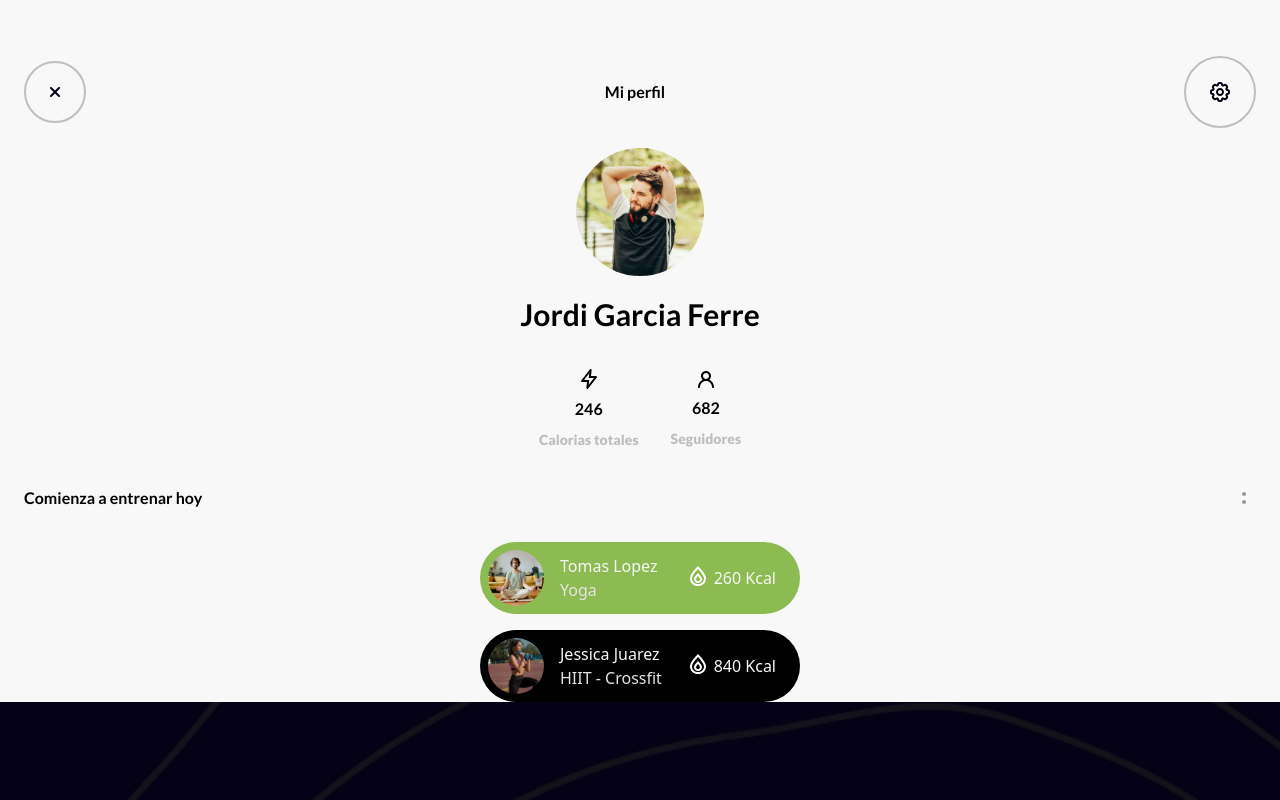
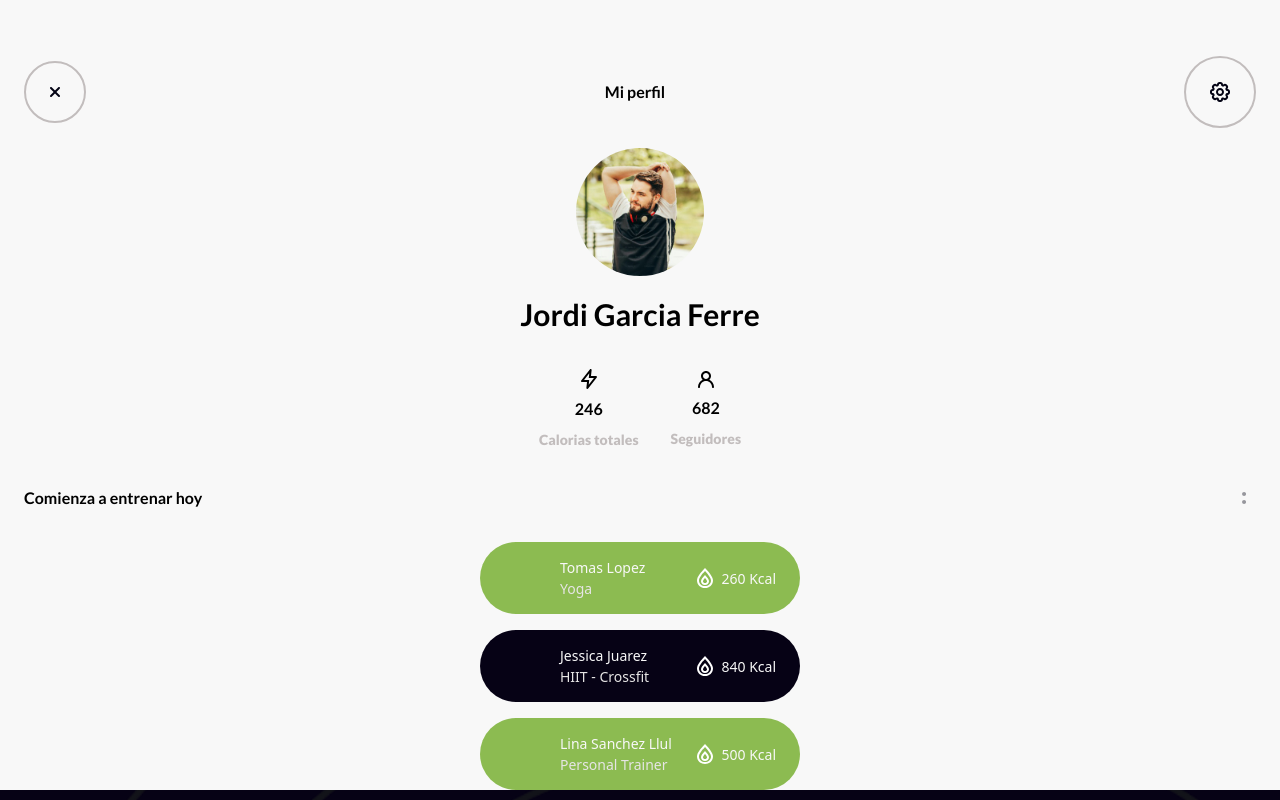
Before and after one commit to igrowker/i002-fitfusion-front, a React (Vite) app: page /profile in a window 1280 px wide. Built offline with nearby package versions, Linux system fonts and the light colour scheme.

Commit message:
moving teacher classes to reusable component

```diff
--- a/src/components/TeacherBanner.tsx
+++ b/src/components/TeacherBanner.tsx
@@ -1,13 +1,26 @@
-
+import { useUser } from "../hooks/useUser";
 
 export default function TeacherBanner() {
+  const { data } = useUser();
+
   return (
-    <div className=" flex flex-row bg-lima-200 gap-4 p-2 rounded-full justify-between items-center w-80">
+    <>
+      {data?.map((user) => (
+        <div
+          key={user.id}
+          className={`flex flex-row gap-4 p-2 rounded-full justify-between items-center w-80 ${
+            user.id % 2 !== 0 ? " bg-lima-200" : " bg-black-bg"
+          }`}
+        >
           <div className=" flex flex-row gap-4 items-center">
-      <div className=" rounded-full bg-cover w-14 h-14 bg-[url('/yoga.jfif')] bg-center" />
+            <div
+              className={`rounded-full bg-cover w-14 h-14 bg-[url('/${user.image}.jfif')] bg-center`}
+            />
             <div className=" flex flex-col justify-start">
-        <p className=" text-sm text-white font-medium">Tomas Lopez</p>
-        <p className=" text-sm text-gray-100">Yoga</p>
+              <p className=" text-heading-sm text-white font-medium">
+                {user.name}
+              </p>
+              <p className=" text-heading-sm text-gray-100">{user.activity}</p>
             </div>
           </div>
 
@@ -27,8 +40,12 @@ export default function TeacherBanner() {
               />
             </svg>
 
-      <p className=" font-medium text-white text-sm ">260 Kcal</p>
+            <p className=" font-medium text-white text-heading-sm ">
+              {user.kcal} Kcal
+            </p>
           </div>
         </div>
-  )
+      ))}
+    </>
+  );
 }
--- /dev/null
+++ b/src/hooks/useUser.ts
@@ -0,0 +1,15 @@
+import type { Teacher } from "../types";
+import { db } from "../data/db";
+import { useEffect, useState } from "react";
+
+export const useUser = () => {
+  const [data, setData] = useState<Teacher[]>([]);
+
+  useEffect(() => {
+    setData(db);
+  }, []);
+
+  return {
+    data,
+  };
+};
--- a/src/views/UserProfile.tsx
+++ b/src/views/UserProfile.tsx
@@ -1,3 +1,5 @@
+import TeacherBanner from "../components/TeacherBanner";
+
 export default function UserProfile() {
   return (
     <div className=" bg-white flex flex-col items-center">
@@ -39,7 +41,9 @@ export default function UserProfile() {
       </header>
       <div className=" rounded-full bg-cover  w-32 h-32 bg-[url('/profile.jfif')] mt-5 bg-center" />
 
-      <p className=" font-bold text-heading-lg text-black mt-4 font-lato">Jordi Garcia Ferre</p>
+      <p className=" font-bold text-heading-lg text-black mt-4 font-lato">
+        Jordi Garcia Ferre
+      </p>
 
       <div className=" flex flex-row w-full justify-center items-center pt-8 px-6">
         <div className=" flex flex-col gap-2 items-center justify-center px-4">
@@ -60,7 +64,9 @@ export default function UserProfile() {
 
           <p className=" text-heading text-black font-bold font-lato">246</p>
 
-          <p className=" text-heading-sm text-gray-300 font-black font-lato">Calorias totales</p>
+          <p className=" text-heading-sm text-gray-300 font-black font-lato">
+            Calorias totales
+          </p>
         </div>
 
         <div className=" flex flex-col gap-2 items-center justify-center px-4">
@@ -81,12 +87,16 @@ export default function UserProfile() {
 
           <p className=" text-heading text-black font-bold font-lato">682</p>
 
-          <p className=" text-heading-sm text-gray-300 font-black font-lato">Seguidores</p>
+          <p className=" text-heading-sm text-gray-300 font-black font-lato">
+            Seguidores
+          </p>
         </div>
       </div>
 
       <div className=" flex flex-row w-full justify-between items-center pt-9  px-6">
-        <p className=" font-bold text-heading font-lato">Comienza a entrenar hoy</p>
+        <p className=" font-bold text-heading font-lato">
+          Comienza a entrenar hoy
+        </p>
         <svg
           width="24"
           height="24"
@@ -105,68 +115,8 @@ export default function UserProfile() {
       </div>
 
       <div className=" flex flex-col items-center px-6 mt-8 gap-4">
-
-        <div className=" flex flex-row bg-lima-200 gap-4 p-2 rounded-full justify-between items-center w-80">
-          <div className=" flex flex-row gap-4 items-center">
-            <div className=" rounded-full bg-cover w-14 h-14 bg-[url('/yoga.jfif')] bg-center" />
-            <div className=" flex flex-col justify-start">
-              <p className=" text-sm text-white font-medium">Tomas Lopez</p>
-              <p className=" text-sm text-gray-100">Yoga</p>
-            </div>
-          </div>
-
-          <div className=" flex flex-row gap-2 mr-4">
-            <svg
-              width="16"
-              height="20"
-              viewBox="0 0 16 20"
-              fill="none"
-              xmlns="http://www.w3.org/2000/svg"
-            >
-              <path
-                fill-rule="evenodd"
-                clip-rule="evenodd"
-                d="M5.652 5.594C5.491 5.788 5.349 5.962 5.228 6.116C4.981 6.431 4.748 6.739 4.528 7.038C2.813 9.383 2 11.204 2 12.381C2 15.461 4.665 18 8 18C11.335 18 14 15.462 14 12.381C14 10.493 12.03 7.251 8.028 2.928C6.836 4.235 6.04 5.128 5.652 5.594ZM8 20C3.582 20 0 16.589 0 12.381C0 10.688 0.971 8.514 2.914 5.858C3.29678 5.32933 3.69769 4.81402 4.116 4.313C4.673 3.645 5.968 2.207 8 0C13.333 5.449 16 9.576 16 12.381C16 16.589 12.418 20 8 20ZM8 17C5.79 17 4 15.294 4 13.19C4 11.788 5.333 9.724 8 7C10.667 9.724 12 11.788 12 13.19C12 15.294 10.21 17 8 17ZM6 13.19C6 14.167 6.874 15 8 15C9.126 15 10 14.167 10 13.19C10 12.653 9.346 11.515 8 9.95C6.654 11.515 6 12.653 6 13.19Z"
-                fill="white"
-              />
-            </svg>
-
-            <p className=" font-medium text-white text-sm ">260 Kcal</p>
-          </div>
-        </div>
-
-
-        <div className=" flex flex-row bg-black gap-4 p-2 rounded-full justify-between items-center w-80">
-          <div className=" flex flex-row gap-4 items-center">
-            <div className=" rounded-full bg-cover w-14 h-14 bg-[url('/hiit.jfif')] bg-center" />
-            <div className=" flex flex-col justify-start">
-              <p className=" text-sm text-white font-medium">Jessica Juarez</p>
-              <p className=" text-sm text-gray-100">HIIT - Crossfit</p>
-            </div>
-          </div>
-
-          <div className=" flex flex-row gap-2 mr-4">
-            <svg
-              width="16"
-              height="20"
-              viewBox="0 0 16 20"
-              fill="none"
-              xmlns="http://www.w3.org/2000/svg"
-            >
-              <path
-                fill-rule="evenodd"
-                clip-rule="evenodd"
-                d="M5.652 5.594C5.491 5.788 5.349 5.962 5.228 6.116C4.981 6.431 4.748 6.739 4.528 7.038C2.813 9.383 2 11.204 2 12.381C2 15.461 4.665 18 8 18C11.335 18 14 15.462 14 12.381C14 10.493 12.03 7.251 8.028 2.928C6.836 4.235 6.04 5.128 5.652 5.594ZM8 20C3.582 20 0 16.589 0 12.381C0 10.688 0.971 8.514 2.914 5.858C3.29678 5.32933 3.69769 4.81402 4.116 4.313C4.673 3.645 5.968 2.207 8 0C13.333 5.449 16 9.576 16 12.381C16 16.589 12.418 20 8 20ZM8 17C5.79 17 4 15.294 4 13.19C4 11.788 5.333 9.724 8 7C10.667 9.724 12 11.788 12 13.19C12 15.294 10.21 17 8 17ZM6 13.19C6 14.167 6.874 15 8 15C9.126 15 10 14.167 10 13.19C10 12.653 9.346 11.515 8 9.95C6.654 11.515 6 12.653 6 13.19Z"
-                fill="white"
-              />
-            </svg>
-
-            <p className=" font-medium text-white text-sm ">840 Kcal</p>
-          </div>
-        </div>
+        <TeacherBanner />
       </div>
-
-
     </div>
   );
 }
```
Lines whose indentation alone changed are shown as unchanged.
